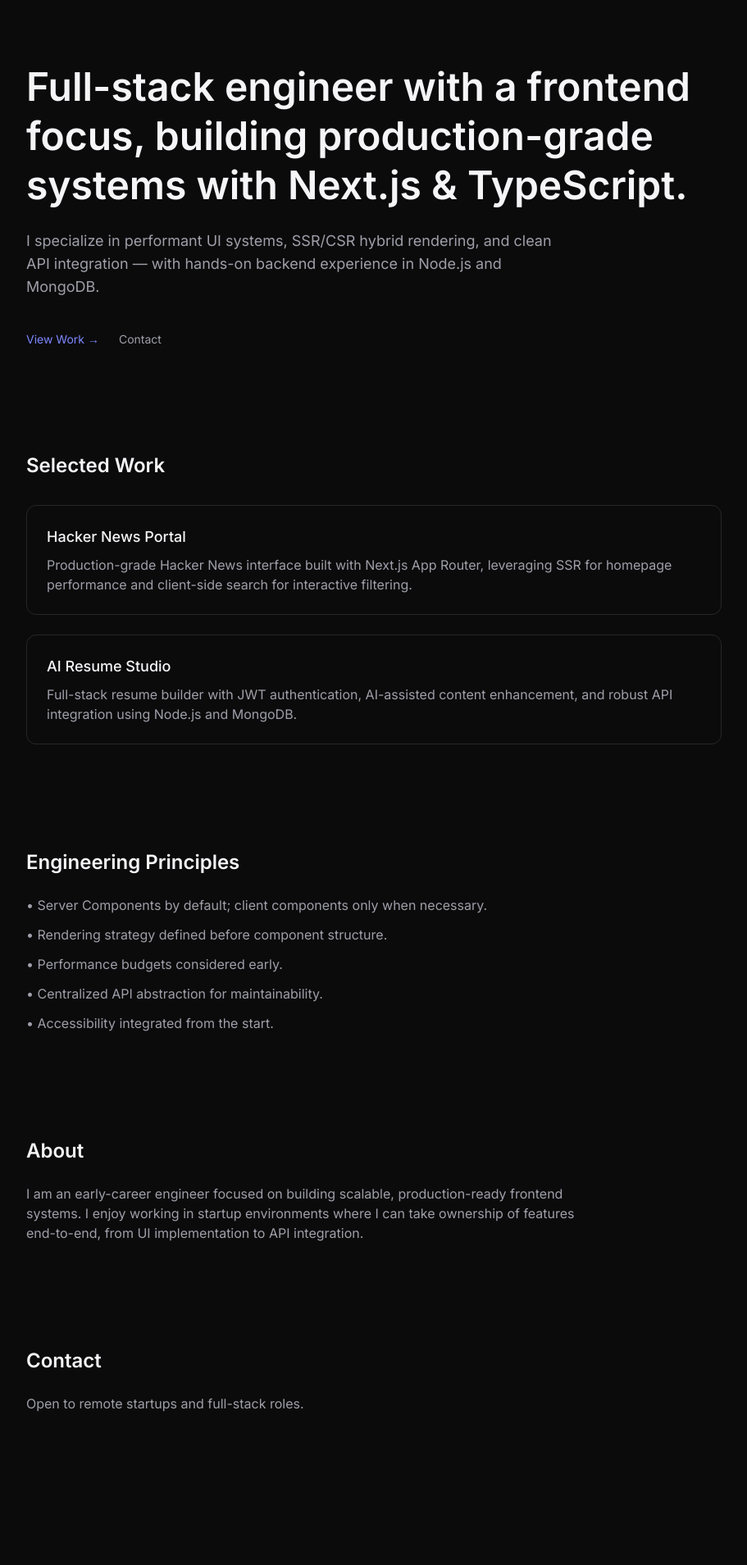
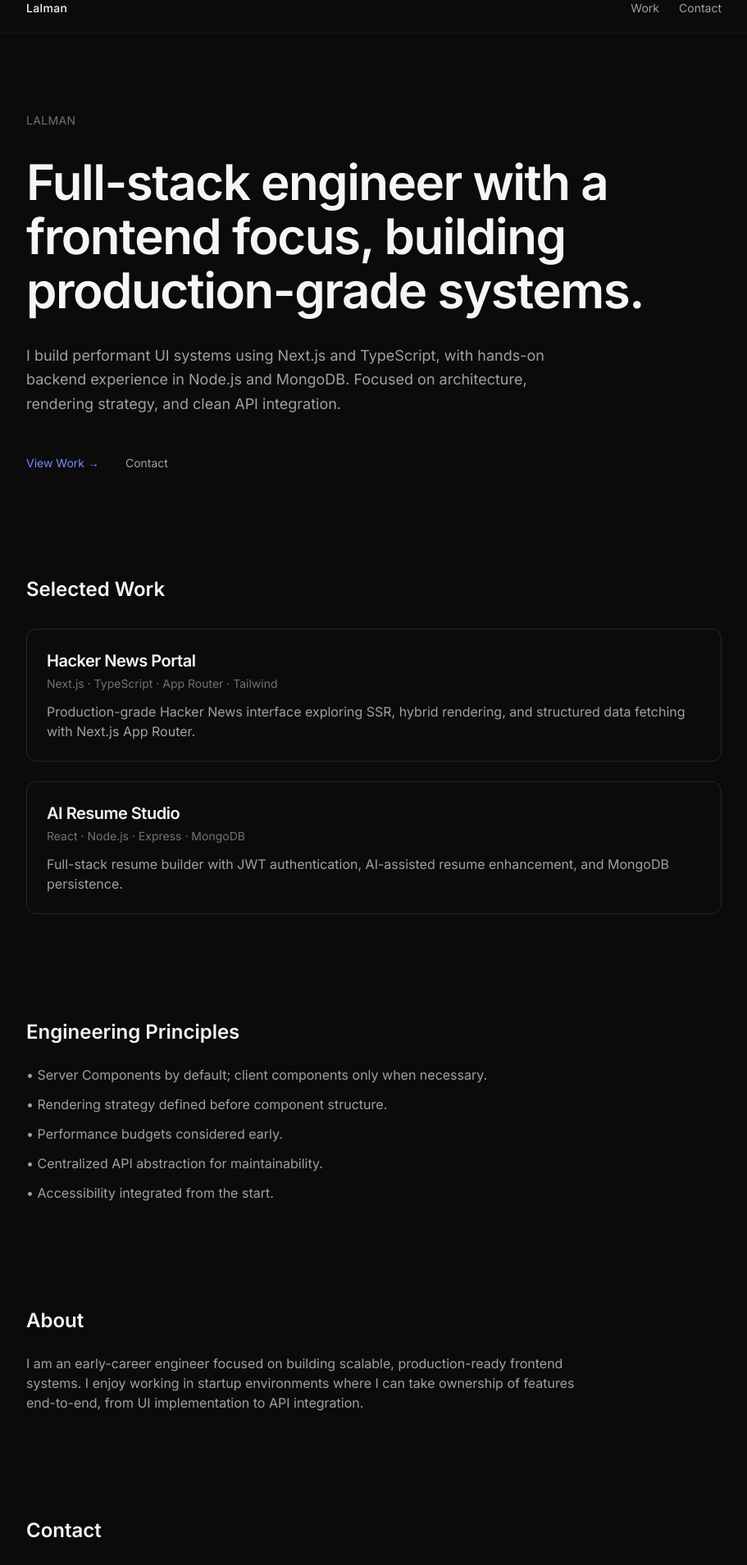
Before and after one commit to lalman-dev/lalman-portfolio, a Next.js app: page / in a window 1280 px wide. Shown: the part 20-1929 px from the top of the page at 82% size, without its empty margins (184-1095 px from the left). Before the commit the page ends 1840 px from the top, so only its background shows below. Built offline with nearby package versions, Linux system fonts and the light colour scheme.

Commit message:
feat: implement header navigation, project cards, and case study improvements

```diff
--- /dev/null
+++ b/app/components/header.tsx
@@ -0,0 +1,25 @@
+import Link from "next/link";
+
+export default function Header() {
+  return (
+    <header className="w-full border-b border-zinc-900">
+      <div className="max-w-4xl mx-auto px-6 py-5 flex justify-between items-center">
+        <Link href="/" className="text-sm font-medium tracking-wide">
+          Lalman
+        </Link>
+
+        <div className="flex gap-6 text-sm text-zinc-400">
+          <a href="#work" className="hover:text-white transition">
+            Work
+          </a>
+          <a
+            href="mailto:lalman.dev7@gmail.com"
+            className="hover:text-white transition"
+          >
+            Contact
+          </a>
+        </div>
+      </div>
+    </header>
+  );
+}
--- a/app/layout.tsx
+++ b/app/layout.tsx
@@ -2,16 +2,24 @@
 import "./globals.css";
 import type { Metadata } from "next";
 import { Inter } from "next/font/google";
+import Header from "./components/header";
 
 const inter = Inter({
   subsets: ["latin"],
   display: "swap",
 });
 
-export const metadata: Metadata = {
+export const metadata = {
   title: "Lalman | Full-Stack Engineer",
   description:
-    "Full-stack engineer with a frontend focus, building production-grade systems using Next.js and TypeScript.",
+    "Full-stack engineer with frontend focus building production-grade systems with Next.js and TypeScript.",
+  openGraph: {
+    title: "Lalman | Full-Stack Engineer",
+    description: "Full-stack engineer building production-grade web systems.",
+    url: "https://lalman.dev",
+    siteName: "Lalman Portfolio",
+    type: "website",
+  },
 };
 
 export default function RootLayout({
@@ -22,6 +30,7 @@ export default function RootLayout({
   return (
     <html lang="en">
       <body className={`${inter.className} antialiased bg-[#0b0b0c]`}>
+        <Header />
         {children}
       </body>
     </html>
--- a/app/page.tsx
+++ b/app/page.tsx
@@ -1,11 +1,16 @@
 import Container from "@/app/components/container";
+import { projects } from "@/app/lib/projects";
+
 import Link from "next/link";
+import FadeIn from "./components/fade-in";
 
 export default function HomePage() {
   return (
     <main className="min-h-screen py-24">
       <Container className="space-y-32">
-        <Hero />
+        <FadeIn>
+          <Hero />
+        </FadeIn>
         <SelectedWork />
         <EngineeringPrinciples />
         <About />
@@ -17,29 +22,31 @@ export default function HomePage() {
 
 function Hero() {
   return (
-    <section className="space-y-6">
-      <h1 className="text-4xl md:text-5xl font-semibold leading-tight">
+    <section className="space-y-8">
+      <p className="text-sm text-zinc-500 tracking-wide uppercase">Lalman</p>
+
+      <h1 className="text-4xl md:text-6xl font-semibold leading-[1.1] tracking-tight">
         Full-stack engineer with a frontend focus, building production-grade
-        systems with Next.js & TypeScript.
+        systems.
       </h1>
 
-      <p className="text-lg text-zinc-400 max-w-2xl">
-        I specialize in performant UI systems, SSR/CSR hybrid rendering, and
-        clean API integration — with hands-on backend experience in Node.js and
-        MongoDB.
+      <p className="text-lg text-zinc-400 max-w-2xl leading-relaxed">
+        I build performant UI systems using Next.js and TypeScript, with
+        hands-on backend experience in Node.js and MongoDB. Focused on
+        architecture, rendering strategy, and clean API integration.
       </p>
 
-      <div className="flex gap-6 pt-4">
+      <div className="flex gap-8 pt-4 text-sm">
         <a
           href="#work"
-          className="text-sm text-indigo-400 hover:text-indigo-300 transition"
+          className="text-indigo-400 hover:text-indigo-300 transition"
         >
           View Work →
         </a>
 
         <a
           href="mailto:your@email.com"
-          className="text-sm text-zinc-400 hover:text-white transition"
+          className="text-zinc-400 hover:text-white transition"
         >
           Contact
         </a>
@@ -54,29 +61,23 @@ function SelectedWork() {
       <h2 className="text-2xl font-semibold">Selected Work</h2>
 
       <div className="space-y-6">
-        <Link
-          href="/projects/hacker-news"
-          className="block border border-zinc-800 rounded-xl p-6 hover:border-zinc-600 transition"
-        >
-          <h3 className="text-lg font-medium">Hacker News Portal</h3>
-          <p className="text-zinc-400 mt-2">
-            Production-grade Hacker News interface built with Next.js App
-            Router, leveraging SSR for homepage performance and client-side
-            search for interactive filtering.
-          </p>
-        </Link>
+        {projects.map((project) => (
+          <Link
+            key={project.slug}
+            href={`/projects/${project.slug}`}
+            className="block border border-zinc-800 rounded-xl p-6 hover:border-zinc-600 transition"
+          >
+            <h3 className="text-xl font-semibold tracking-tight">
+              {project.title}
+            </h3>
 
-        <Link
-          href="/projects/ai-resume-studio"
-          className="block border border-zinc-800 rounded-xl p-6 hover:border-zinc-600 transition"
-        >
-          <h3 className="text-lg font-medium">AI Resume Studio</h3>
-          <p className="text-zinc-400 mt-2">
-            Full-stack resume builder with JWT authentication, AI-assisted
-            content enhancement, and robust API integration using Node.js and
-            MongoDB.
-          </p>
-        </Link>
+            <p className="text-sm text-zinc-500 mt-1">
+              {project.stack.join(" · ")}
+            </p>
+
+            <p className="text-zinc-400 mt-3">{project.description}</p>
+          </Link>
+        ))}
       </div>
     </section>
   );
@@ -119,7 +120,30 @@ function Contact() {
   return (
     <section className="space-y-6">
       <h2 className="text-2xl font-semibold">Contact</h2>
+      <div className="flex gap-6 text-sm text-zinc-400">
+        <a
+          href="https://github.com/lalman-dev"
+          target="_blank"
+          className="hover:text-white transition"
+        >
+          GitHub
+        </a>
 
+        <a
+          href="https://linkedin.com/in/lalman-dev"
+          target="_blank"
+          className="hover:text-white transition"
+        >
+          LinkedIn
+        </a>
+
+        <a
+          href="mailto:lalman.dev7@gmail.com"
+          className="hover:text-white transition"
+        >
+          Email
+        </a>
+      </div>
       <p className="text-zinc-400">
         Open to remote startups and full-stack roles.
       </p>
--- a/app/projects/ai-resume-studio/page.tsx
+++ b/app/projects/ai-resume-studio/page.tsx
@@ -58,6 +58,24 @@ export default function AIResumeStudioPage() {
             conditions.
           </p>
         </section>
+
+        <div className="flex gap-6 pt-2">
+          <a
+            href="https://ai-resume-studio-two.vercel.app/"
+            target="_blank"
+            className="px-4 py-2 border border-zinc-700 rounded-lg text-sm hover:border-zinc-500 transition"
+          >
+            Live Demo
+          </a>
+
+          <a
+            href="https://github.com/lalman-dev/AI-Resume-Studio"
+            target="_blank"
+            className="px-4 py-2 border border-zinc-700 rounded-lg text-sm hover:border-zinc-500 transition"
+          >
+            GitHub
+          </a>
+        </div>
       </Container>
     </main>
   );
--- a/app/projects/hacker-news/page.tsx
+++ b/app/projects/hacker-news/page.tsx
@@ -59,6 +59,24 @@ export default function HackerNewsPage() {
             performance.
           </p>
         </section>
+
+        <div className="flex gap-6 pt-2">
+          <a
+            href="https://hn-news-two.vercel.app/"
+            target="_blank"
+            className="px-4 py-2 border border-zinc-700 rounded-lg text-sm hover:border-zinc-500 transition"
+          >
+            Live Demo
+          </a>
+
+          <a
+            href="https://github.com/lalman-dev/hn-news"
+            target="_blank"
+            className="px-4 py-2 border border-zinc-700 rounded-lg text-sm hover:border-zinc-500 transition"
+          >
+            GitHub
+          </a>
+        </div>
       </Container>
     </main>
   );
```
